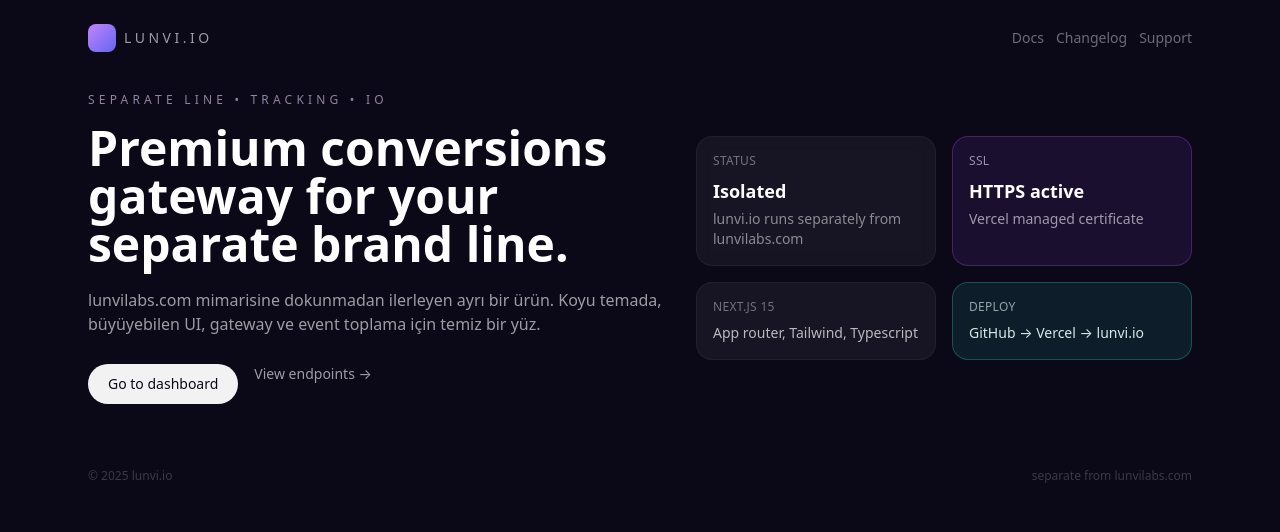
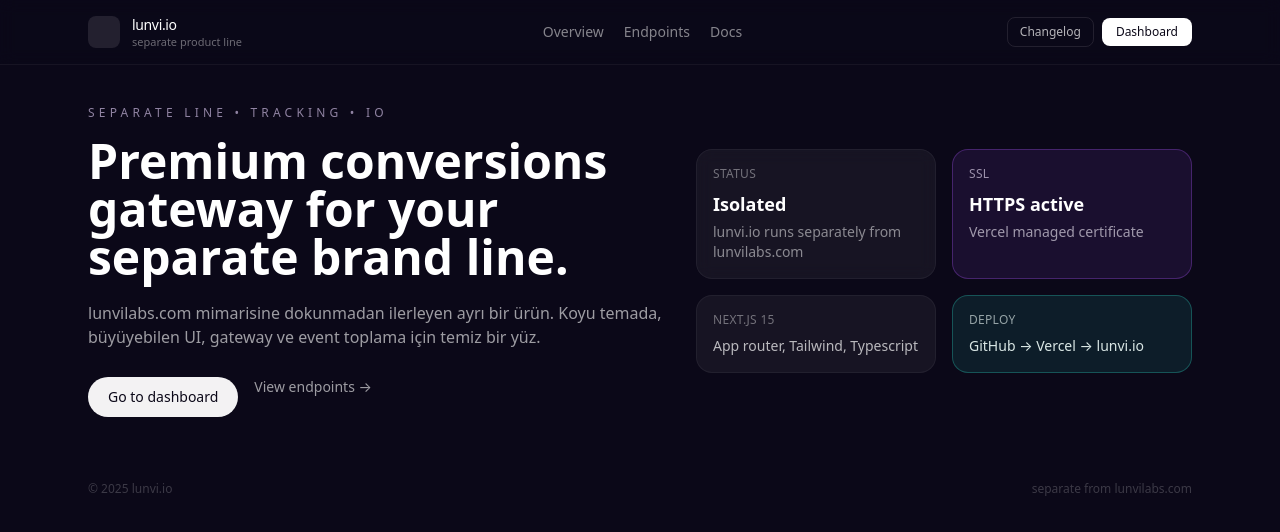
Before and after one commit to tugbaarslanw/lunvi-io, a Next.js app: page / in a window 1280 px wide. Shown: the top 532 px of the page. Built offline with nearby package versions, Linux system fonts and the light colour scheme.

Commit message:
Update page.tsx

```diff
--- a/app/page.tsx
+++ b/app/page.tsx
@@ -1,27 +1,56 @@
+import Image from "next/image";
+
 export default function Home() {
   return (
     <main className="min-h-screen bg-[#0b0818] text-white">
-      {/* parlak arka plan blur */}
+      {/* arka plan blur */}
       <div className="pointer-events-none fixed inset-0 -z-10 overflow-hidden">
         <div className="absolute -top-24 -right-24 h-72 w-72 rounded-full bg-purple-500/30 blur-3xl" />
         <div className="absolute top-1/3 -left-10 h-72 w-72 rounded-full bg-teal-400/20 blur-3xl" />
       </div>
 
-      <header className="mx-auto flex w-full max-w-6xl items-center justify-between px-6 py-6">
-        <div className="flex items-center gap-2">
-          <div className="h-7 w-7 rounded-lg bg-gradient-to-br from-purple-400 to-indigo-500" />
-          <span className="text-sm font-medium tracking-[0.25em] text-white/60 uppercase">
-            lunvi.io
-          </span>
-        </div>
-        <div className="hidden gap-3 text-sm text-white/40 md:flex">
-          <span className="hover:text-white/80 transition">Docs</span>
-          <span className="hover:text-white/80 transition">Changelog</span>
-          <span className="hover:text-white/80 transition">Support</span>
+      {/* HEADER */}
+      <header className="sticky top-0 z-20 border-b border-white/5 bg-[#0b0818]/75 backdrop-blur">
+        <div className="mx-auto flex h-16 max-w-6xl items-center justify-between gap-6 px-5 md:px-6">
+          {/* logo alanı (stape.io gibi geniş) */}
+          <div className="flex min-w-[190px] items-center gap-3">
+            {/* logo png'yi sen ekleyeceksin: /public/logo.png */}
+            <div className="relative h-8 w-8 rounded-lg bg-white/10">
+              {/* <Image src="/logo.png" alt="Lunvi" fill className="object-contain" /> */}
+            </div>
+            <div className="leading-tight">
+              <p className="text-sm font-medium tracking-tight">lunvi.io</p>
+              <p className="text-[11px] text-white/40">separate product line</p>
+            </div>
+          </div>
+
+          {/* ortadaki linkler */}
+          <nav className="hidden items-center gap-5 text-sm text-white/50 md:flex">
+            <a href="#" className="hover:text-white transition-colors">
+              Overview
+            </a>
+            <a href="#" className="hover:text-white transition-colors">
+              Endpoints
+            </a>
+            <a href="#" className="hover:text-white transition-colors">
+              Docs
+            </a>
+          </nav>
+
+          {/* sağ taraf */}
+          <div className="flex items-center gap-2">
+            <button className="hidden rounded-lg border border-white/10 px-3 py-1.5 text-xs text-white/70 hover:border-white/30 hover:text-white md:inline-flex">
+              Changelog
+            </button>
+            <button className="rounded-lg bg-white text-xs font-medium text-[#0b0818] px-3.5 py-1.5 hover:bg-white/90">
+              Dashboard
+            </button>
+          </div>
         </div>
       </header>
 
-      <section className="mx-auto flex w-full max-w-6xl flex-col gap-10 px-6 pb-16 pt-4 md:flex-row md:items-center md:justify-between md:gap-8">
+      {/* HERO (aynı bırakıyorum) */}
+      <section className="mx-auto flex w-full max-w-6xl flex-col gap-10 px-6 pb-16 pt-10 md:flex-row md:items-center md:justify-between md:gap-8">
         <div className="max-w-xl">
           <p className="text-xs uppercase tracking-[0.35em] text-purple-200/60">
             separate line • tracking • io
```
